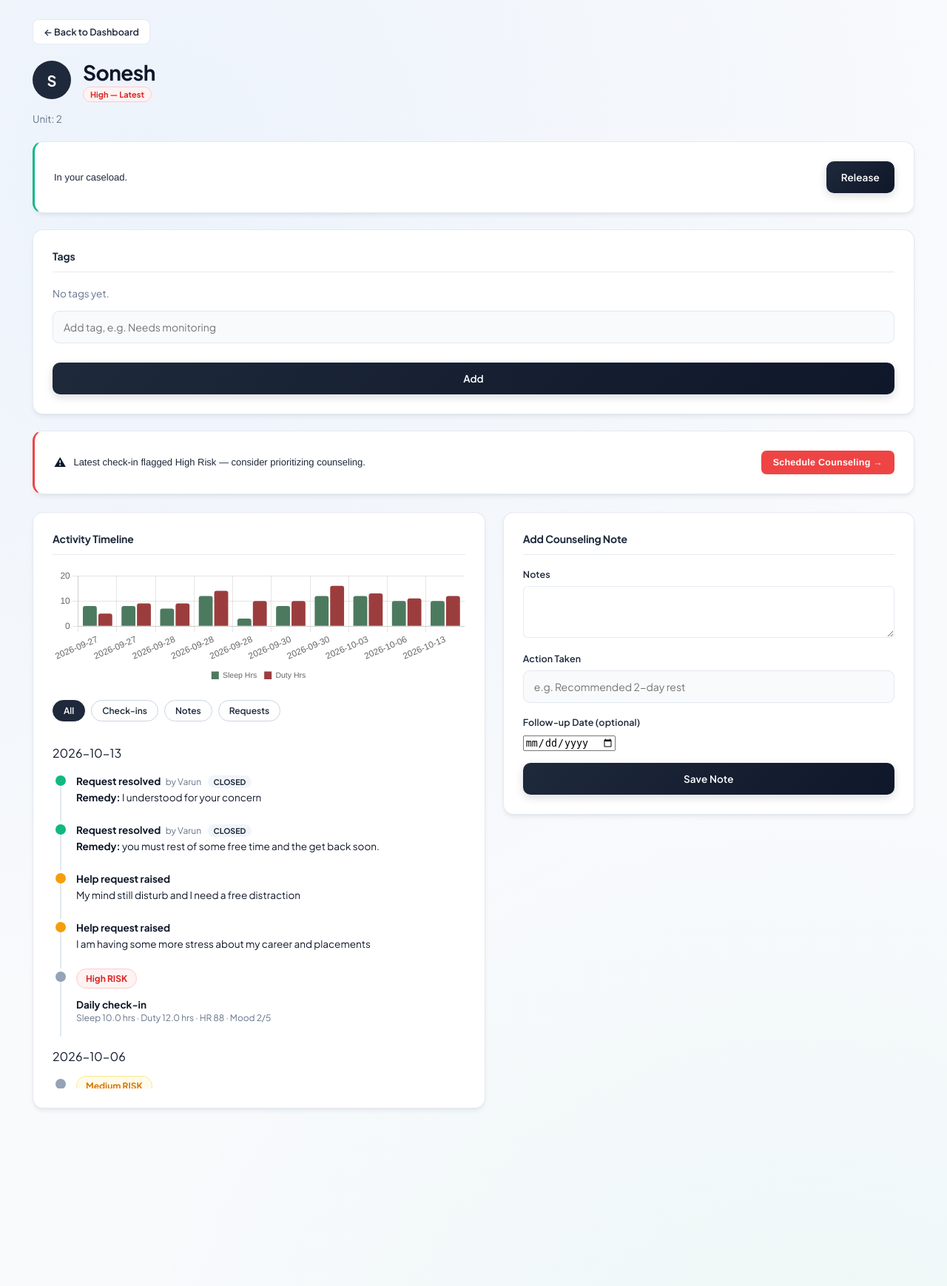
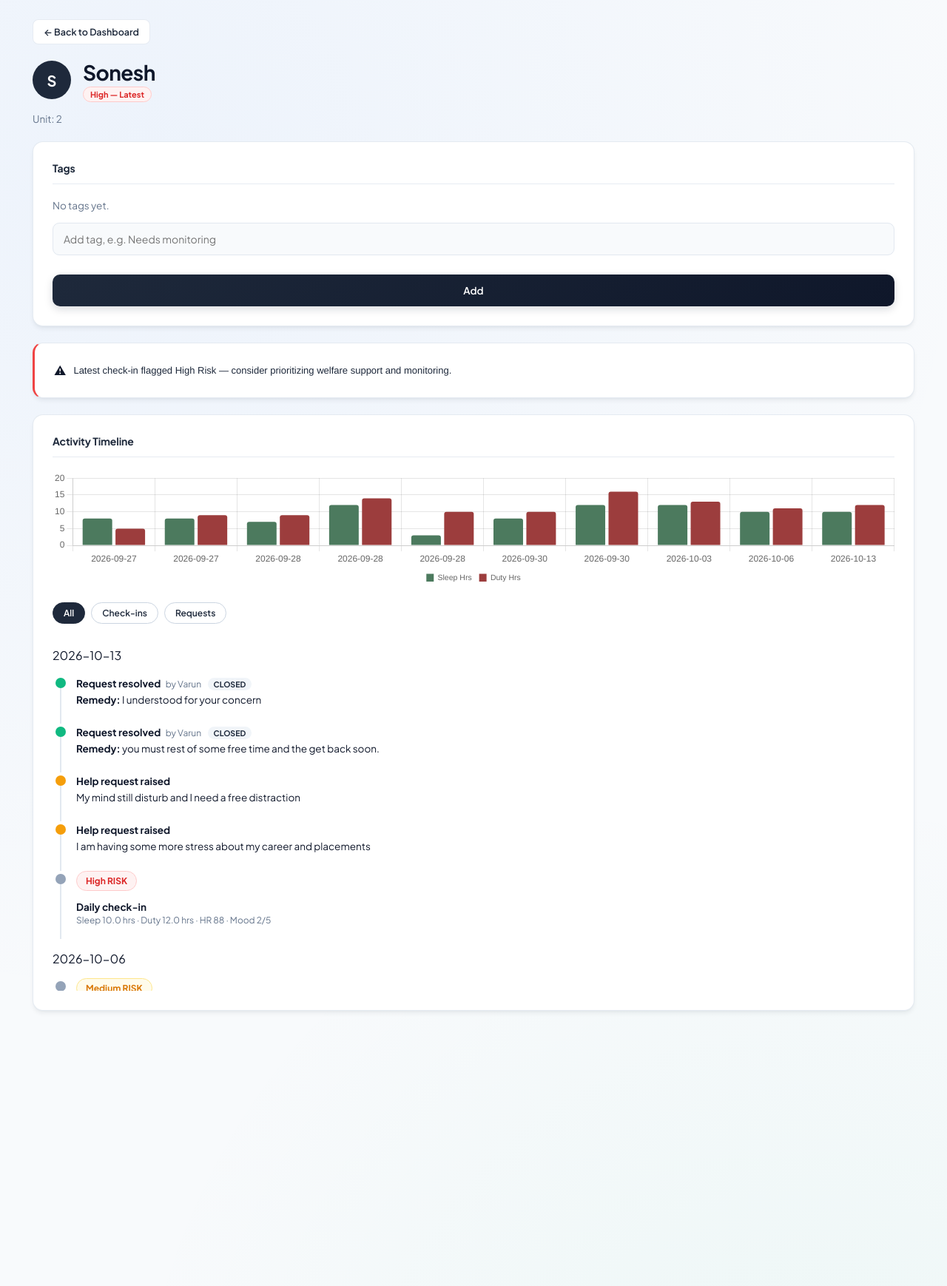
Before and after one commit to Poetrixx123-D/APPS, a Flask app: page /officer/personnel/2 in a window 1280 px wide. Shown: the part 83-1821 px from the top of the page at 74% size. Run offline with Flask 3, Linux system fonts and the light colour scheme; a user stored in the database is signed in; data comes from the database, SQL or seed files in the repository; parts of the project's set-up code (start-up, migrations or seed data) failed here and were passed over.

Commit message:
Remove Release caseload lock and Add Note feature, streamline officer roster, update documentation PDF

```diff
--- a/backend/app.py
+++ b/backend/app.py
@@ -1441,30 +1441,9 @@ def personnel_detail(user_id):
 @role_required("officer")
 def add_note():
     target = to_int(request.form.get("user_id"))
-    note_text = request.form.get("notes", "").strip()[:2000]
-    action_taken = request.form.get("action_taken", "").strip()[:500]
-    follow_up_date = request.form.get("follow_up_date") or None
-    if follow_up_date and not valid_iso_date(follow_up_date):
-        follow_up_date = None
-
-    conn = get_db()
-    if target is None or not claim_or_check(conn, target, session["user_id"]):
-        conn.close()
-        return redirect(url_for("officer_dashboard"))
-    if not note_text:
-        conn.close()
+    if target:
         return redirect(url_for("personnel_detail", user_id=target))
-
-    conn.execute(
-        """INSERT INTO CounselingNotes (user_id, officer_id, date, notes, action_taken, follow_up_date)
-           VALUES (?, ?, ?, ?, ?, ?)""",
-        (target, session["user_id"], date.today().isoformat(), note_text, action_taken, follow_up_date)
-    )
-    log_activity(conn, session["user_id"], "Added counseling note", target,
-                 f"Follow-up set: {follow_up_date}" if follow_up_date else "")
-    conn.commit()
-    conn.close()
-    return redirect(url_for("personnel_detail", user_id=target, saved=1))
+    return redirect(url_for("officer_dashboard"))
 
 
 @app.route("/add_tag", methods=["POST"])
@@ -1518,16 +1497,8 @@ def remove_tag(tag_id):
 @role_required("officer")
 def release_personnel():
     target = to_int(request.form.get("user_id"))
-    if target is not None:
-        conn = get_db()
-        cur = conn.execute(
-            "UPDATE Users SET assigned_officer_id = NULL WHERE id = ? AND assigned_officer_id = ?",
-            (target, session["user_id"])
-        )
-        if cur.rowcount:  # only log if this officer actually owned the case
-            log_activity(conn, session["user_id"], "Released case", target)
-        conn.commit()
-        conn.close()
+    if target:
+        return redirect(url_for("personnel_detail", user_id=target))
     return redirect(url_for("officer_dashboard"))
 
 
--- a/backend/templates/officer_activity_log.html
+++ b/backend/templates/officer_activity_log.html
@@ -25,7 +25,7 @@
 
   <h2 class="page-title" style="margin-bottom:6px;">Your Activity Log</h2>
   <p style="font-family:'Helvetica Neue', Arial, sans-serif; font-size:12px; color:var(--steel); margin:0 0 18px;">
-    Last 100 actions you've taken - notes, tags, case moves, request stages.
+    Last 100 actions you've taken - tags, case reviews, and request stages.
   </p>
 
   {% if entries %}
--- a/backend/templates/personnel_detail.html
+++ b/backend/templates/personnel_detail.html
@@ -36,21 +36,7 @@
   </div>
   <p class="empty-note" style="margin-bottom:20px;">Unit: {{ person.unit }}</p>
 
-    <div class="card" style="margin-bottom:22px; border-left:3px solid {{ 'var(--signal-med)' if person.assigned_officer_id is none else 'var(--signal-low)' }}; display:flex; align-items:center; justify-content:space-between; gap:12px; flex-wrap:wrap;">
-    {% if person.assigned_officer_id is none %}
-      <p style="margin:0; font-family:'Helvetica Neue', Arial, sans-serif; font-size:13px; color:var(--steel-deep);">
-        Unassigned. Adding a note, tag, or advancing their request will assign this person to you.
-      </p>
-    {% else %}
-      <p style="margin:0; font-family:'Helvetica Neue', Arial, sans-serif; font-size:13px; color:var(--steel-deep);">
-        In your caseload.
-      </p>
-        <form method="POST" action="/release_personnel" style="margin:0;">
-        <input type="hidden" name="user_id" value="{{ person.id }}">
-        <button type="submit" class="btn">Release</button>
-      </form>
-    {% endif %}
-  </div>
+
 
   <div class="card" style="margin-bottom:22px;">
     <h3>Tags</h3>
@@ -78,22 +64,15 @@
   </div>
 
   {% if history and history[0].stress_level == 'High' %}
-  <div class="card" style="margin-bottom:22px; border-left:3px solid var(--signal-high); display:flex; align-items:center; justify-content:space-between; gap:10px; flex-wrap:wrap;">
-    <div style="display:flex; align-items:center; gap:10px;">
+  <div class="card" style="margin-bottom:22px; border-left:3px solid var(--signal-high); display:flex; align-items:center; gap:10px;">
     <span style="font-size:16px;">⚠</span>
     <p style="font-family:'Helvetica Neue', Arial, sans-serif; font-size:13px; color:var(--steel-deep); margin:0;">
-        Latest check-in flagged High Risk — consider prioritizing counseling.
+      Latest check-in flagged High Risk — consider prioritizing welfare support and monitoring.
     </p>
-    </div>
-    <button type="button" onclick="scrollToNotes()" style="flex-shrink:0; background:var(--signal-high); color:#fff; border:none; padding:9px 16px; border-radius:7px; font-family:'Helvetica Neue', Arial, sans-serif; font-weight:600; font-size:12.5px; letter-spacing:0.02em; cursor:pointer; white-space:nowrap; transition: background 0.2s ease;"
-      onmouseover="this.style.background='#7e3232';" onmouseout="this.style.background='var(--signal-high)';">
-      Schedule Counseling &rarr;
-    </button>
   </div>
   {% endif %}
 
-  <div class="grid2">
-    <div class="card">
+  <div class="card" style="margin-top:22px;">
     <h3>Activity Timeline</h3>
     {% if trend_labels and trend_labels|length > 1 %}
     <div style="margin-bottom:18px;">
@@ -103,7 +82,6 @@
     <div class="tl-filters">
       <button type="button" class="tl-chip active" data-filter="all">All</button>
       <button type="button" class="tl-chip" data-filter="checkin">Check-ins</button>
-        <button type="button" class="tl-chip" data-filter="note">Notes</button>
       <button type="button" class="tl-chip" data-filter="request">Requests</button>
     </div>
 
@@ -111,6 +89,7 @@
     {% if timeline %}
       {% set ns = namespace(last_date=None) %}
       {% for item in timeline %}
+        {% if item.kind != 'note' %}
         {% if item.date != ns.last_date %}
           <p class="history-group-label">{{ item.date }}</p>
           {% set ns.last_date = item.date %}
@@ -126,11 +105,6 @@
               <p class="tl-title">Daily check-in</p>
               <p class="tl-meta">Sleep {{ item.data.sleep_hours }} hrs · Duty {{ item.data.duty_hours }} hrs · HR {{ item.data.heart_rate }} · Mood {{ item.data.mood_score }}/5</p>
 
-              {% elif item.kind == 'note' %}
-                <p class="tl-title">Counseling note <span class="tl-by">by {{ item.data.officer_name }}</span></p>
-                <p class="tl-text"><b>Notes:</b> {{ item.data.notes }}</p>
-                <p class="tl-text"><b>Action:</b> {{ item.data.action_taken }}</p>
-
             {% elif item.kind == 'request_raised' %}
               <p class="tl-title">Help request raised</p>
               <p class="tl-text">{{ item.data.message }}</p>
@@ -144,46 +118,13 @@
 
           </div>
         </div>
+        {% endif %}
       {% endfor %}
     {% else %}
       <p class="empty-note">No activity yet.</p>
     {% endif %}
     </div>
-
   </div>
-
-    <div class="card" id="counselingCard">
-      <h3>Add Counseling Note</h3>
-      {% if request.args.get('saved') %}
-      <div id="savedBanner" style="background:rgba(76,122,94,0.12); border-left:3px solid var(--signal-low); padding:8px 12px; border-radius:4px; margin-bottom:14px; font-size:12.5px;">
-        ✓ Note saved successfully.
-      </div>
-      {% endif %}
-      <form method="POST" action="/add_note">
-  <input type="hidden" name="user_id" value="{{ person.id }}">
-
-  <label>Notes</label>
-  <textarea name="notes" id="notesTextarea" required style="width:100%; min-height:70px; padding:10px; border:1px solid var(--line); border-radius:6px; font-family:'Helvetica Neue', Arial, sans-serif; font-size:13px; margin-bottom:16px; resize:vertical;"></textarea>
-
-  <label>Action Taken</label>
-
-    <input type="text" name="action_taken" placeholder="e.g. Recommended 2-day rest" required>
-
-  <label>Follow-up Date (optional)</label>
-  <input type="date" name="follow_up_date" style="margin-bottom:16px;">
-
-  <button type="submit" class="btn" id="saveNoteBtn">Save Note</button>
-</form>
-    </div>
-  </div>
-
-
-</div>
-
-<button type="button" id="stickyAddNoteBtn" onclick="scrollToNotes()" title="Add Counseling Note">
-  <span style="font-size:18px; line-height:1;">+</span>
-  <span class="sticky-btn-label">Add Note</span>
-</button>
 
 
 {% if trend_labels and trend_labels|length > 1 %}
@@ -218,44 +159,6 @@
 {% endif %}
 
 <script>
-  const savedBanner = document.getElementById('savedBanner');
-  if (savedBanner) {
-    setTimeout(() => {
-      savedBanner.style.transition = 'opacity 0.4s ease';
-      savedBanner.style.opacity = '0';
-      setTimeout(() => savedBanner.remove(), 400);
-    }, 3000);
-
-    // clean the ?saved=1 from URL so refresh/back won't show it again
-    const url = new URL(window.location);
-    url.searchParams.delete('saved');
-    window.history.replaceState({}, '', url);
-  }
-
-  function scrollToNotes() {
-    const card = document.getElementById('counselingCard');
-    if (card) {
-      card.scrollIntoView({ behavior: 'smooth', block: 'center' });
-      setTimeout(() => {
-        document.getElementById('notesTextarea').focus();
-      }, 400);
-    }
-  }
-
-  // ---- Notes form loading state ----
-  const saveBtn = document.getElementById('saveNoteBtn');
-  if (saveBtn) {
-    const noteForm = saveBtn.closest('form');
-    if (noteForm) {
-      noteForm.addEventListener('submit', function() {
-        saveBtn.disabled = true;
-        saveBtn.textContent = 'Saving...';
-        saveBtn.style.opacity = '0.7';
-        saveBtn.style.cursor = 'not-allowed';
-      });
-    }
-  }
-
   // ---- Timeline filter chips ----
   document.querySelectorAll('.tl-chip').forEach(chip => {
     chip.addEventListener('click', () => {
```
Also changed, not shown: backend/templates/officer_personnel.html (+6 -12 lines), build_documentation_pdf.py (+16 -8 lines), 1 other file. Lines whose indentation alone changed are shown as unchanged.
